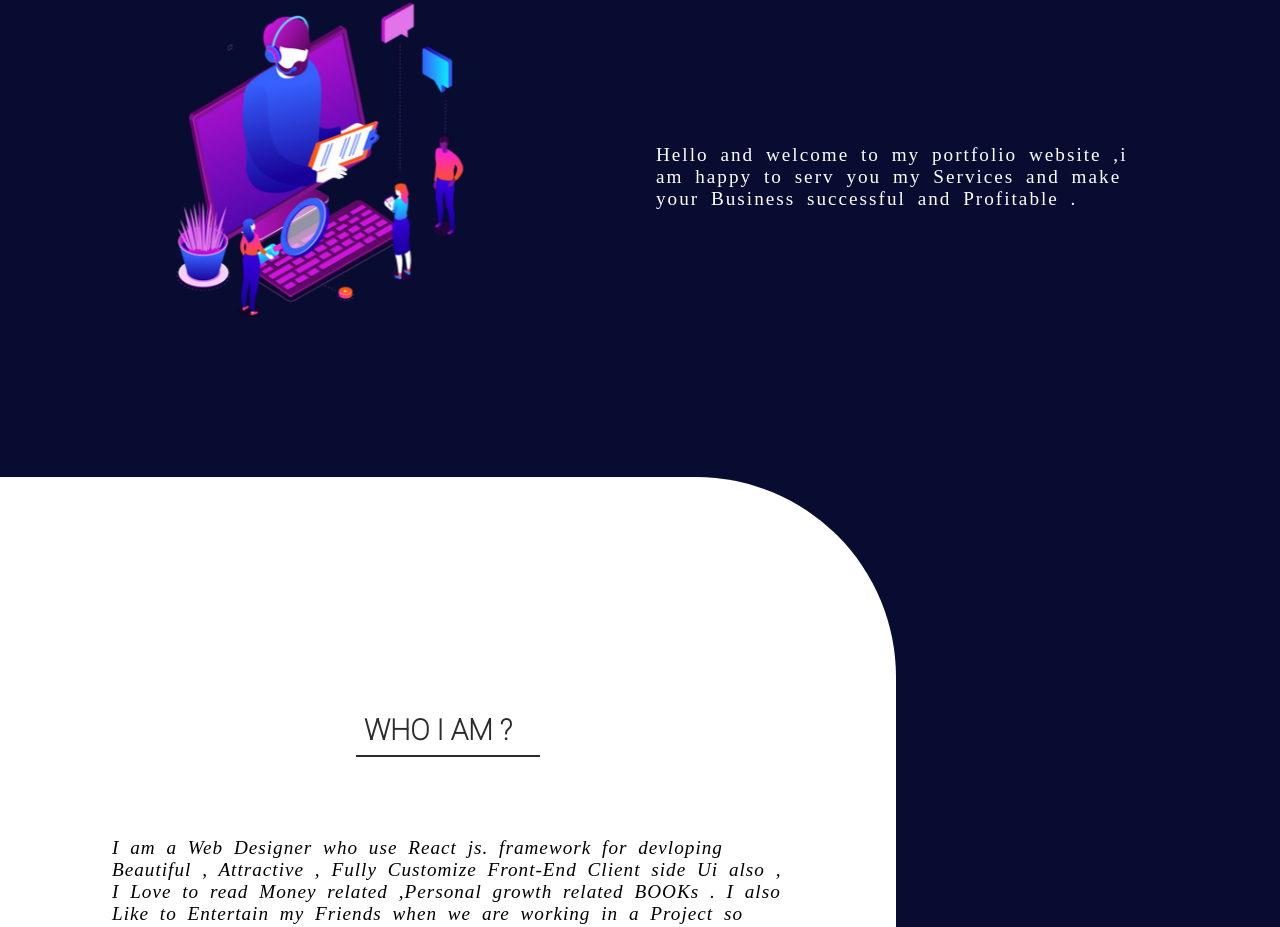
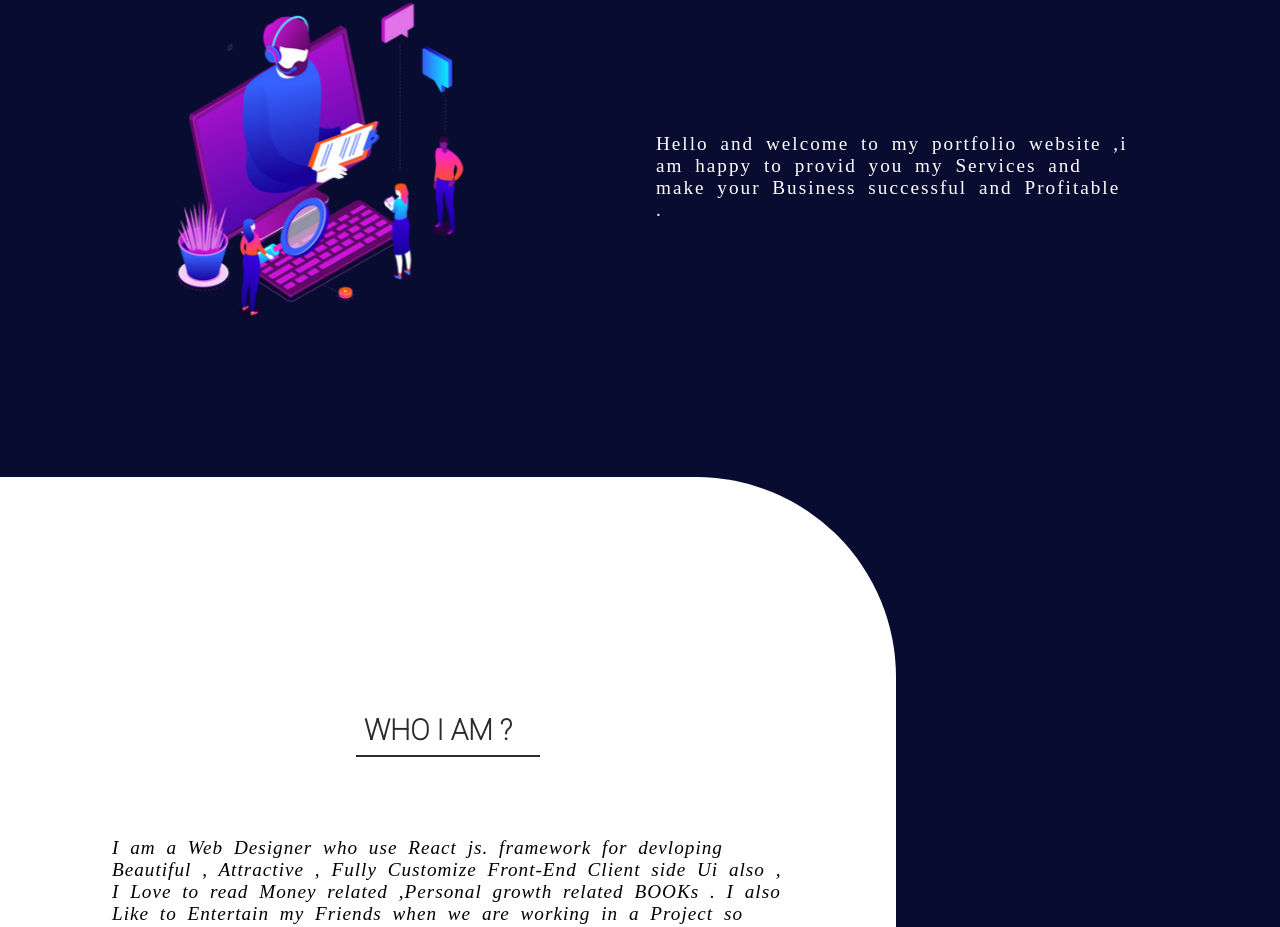
Before and after one commit to harshit1094/Orange-React-App, a React (Create React App) app: page / in a window 1280 px wide. Shown: the part 994-1921 px from the top of the page. Built offline with nearby package versions, Linux system fonts and the light colour scheme.

Commit message:
Update Home.jsx
change the spelling

```diff
--- a/src/components/Home.jsx
+++ b/src/components/Home.jsx
@@ -20,7 +20,7 @@ const Home = () => {
       <img src={vg} alt="Graphics" />
       <div>
       <p>
-       Hello and welcome to my portfolio website ,i am happy to serv you my Services and make your Business
+       Hello and welcome to my portfolio website ,i am happy to provid  you my Services and make your Business
         successful and Profitable .
       </p>
       </div>
```
